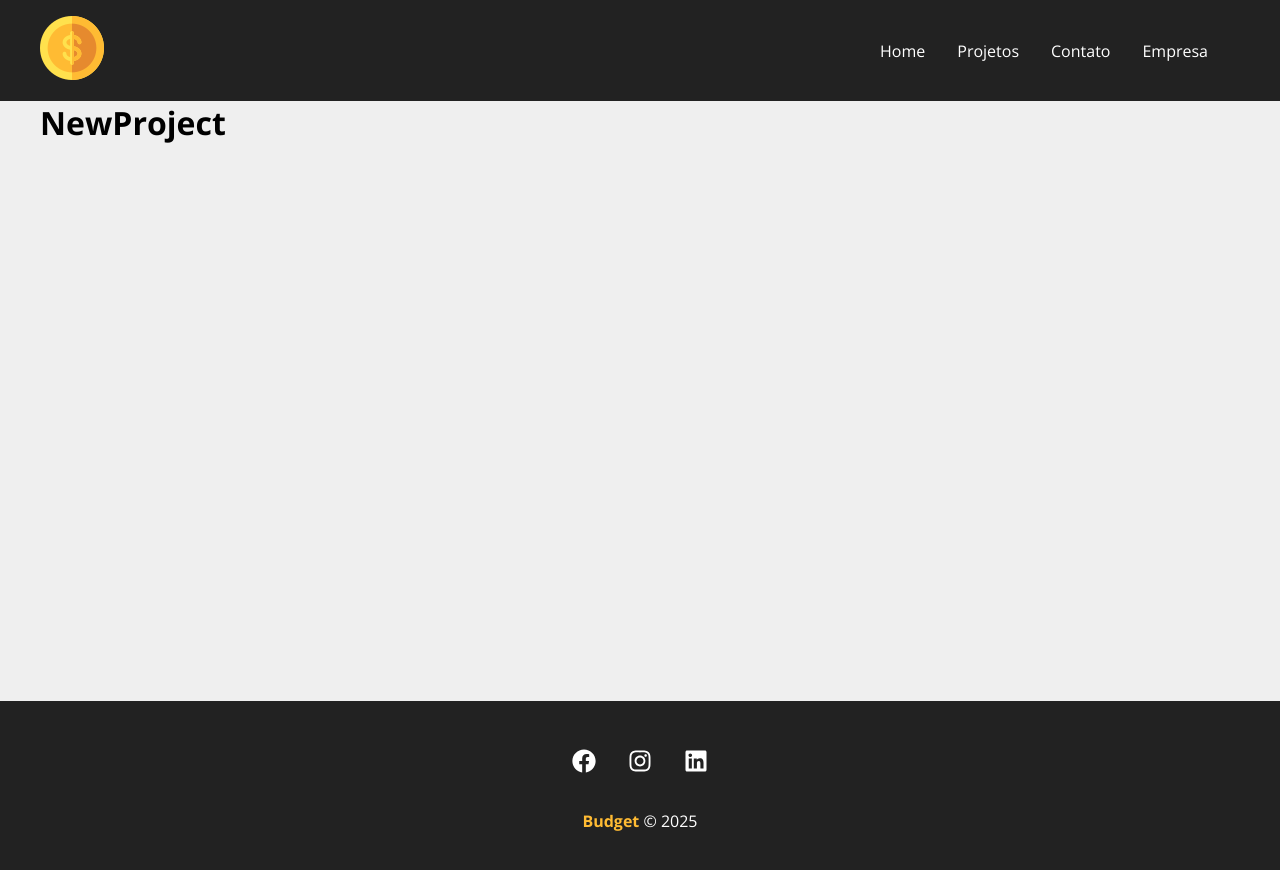
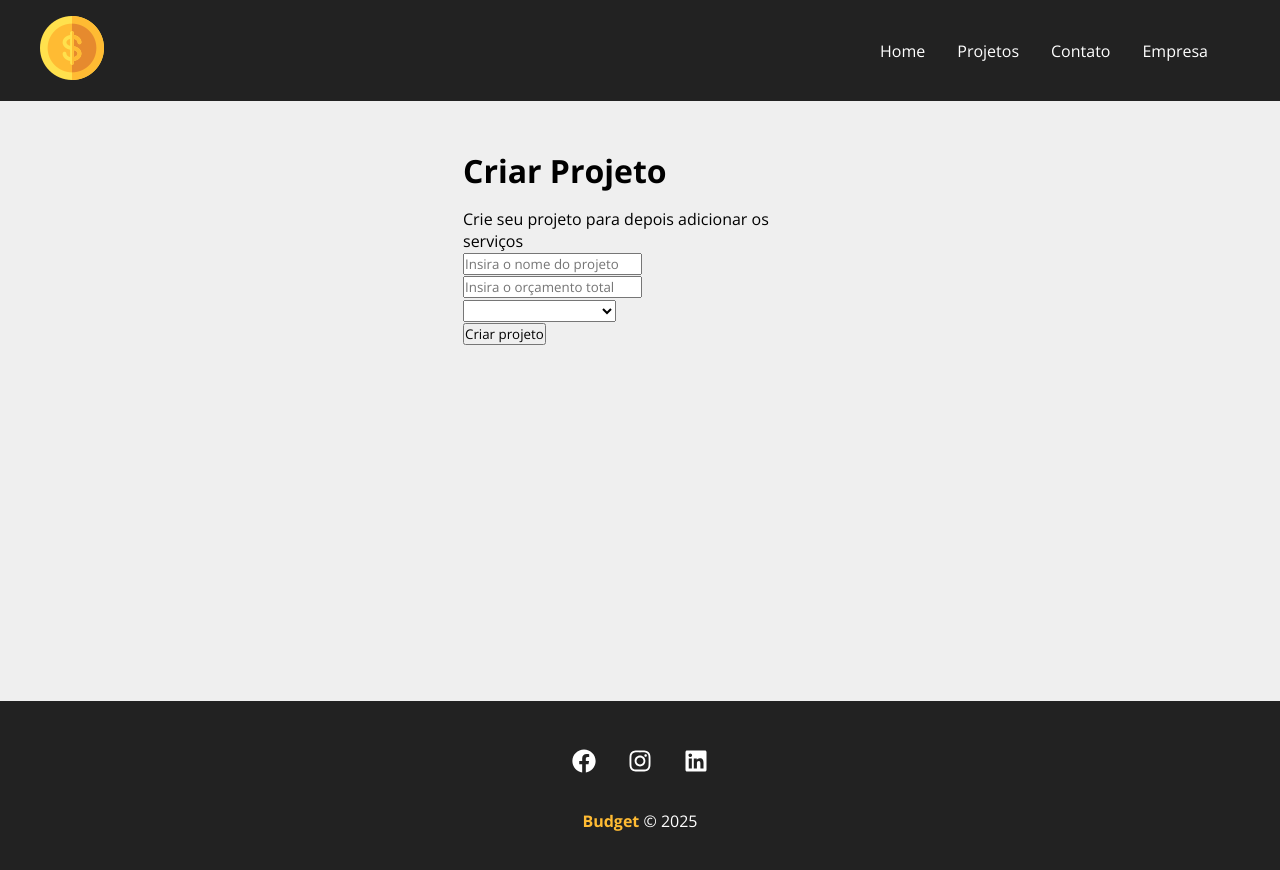
Before and after one commit to thomasbatista/budget, a JavaScript app: page /newproject in a window 1280 px wide. Shown: the top 870 px of the page. Built offline with nearby package versions, Linux system fonts and the light colour scheme; the HTML template or start-up script is replaced by a standard one.

Commit message:
estrutura do form criada

```diff
--- a/src/App.js
+++ b/src/App.js
@@ -1,4 +1,4 @@
-import { BrowserRouter as Router, Routes, Route, Link } from 'react-router-dom';
+import { BrowserRouter as Router, Routes, Route } from 'react-router-dom';
 
 import Home from './components/pages/Home'
 import Contact from './components/pages/Contact'
--- a/src/components/pages/NewProject.js
+++ b/src/components/pages/NewProject.js
@@ -1,6 +1,13 @@
+import ProjectForm from '../project/ProjectForm'
+import styles from './NewProject.module.css'
+
 function NewProject() {
     return (
-        <h1>NewProject</h1>
+        <div className={styles.newproject_container}>
+            <h1>Criar Projeto</h1>
+            <p>Crie seu projeto para depois adicionar os serviços</p>
+            <ProjectForm />
+        </div>
     )
 }
 
--- /dev/null
+++ b/src/components/pages/NewProject.module.css
@@ -0,0 +1,13 @@
+.newproject_container {
+    width: 450px;
+    margin: 0 auto;
+    padding: 3em;
+}
+
+.newproject_container h1 {
+    margin-bottom: .5em;
+}
+
+.newproject_container p {
+    color: 7b7b7b;
+}
--- /dev/null
+++ b/src/components/project/ProjectForm.js
@@ -0,0 +1,22 @@
+function ProjectForm() {
+    return (
+        <form>
+            <div>
+                <input type="text" placeholder="Insira o nome do projeto" />
+            </div>
+            <div>
+                <input type="number" placeholder="Insira o orçamento total" />
+            </div>
+            <div>
+                <select name="category_id">
+                    <option disabled>Selecione a categoria</option>
+                </select>
+            </div>
+            <div>
+                <input type="submit" value="Criar projeto" />
+            </div>
+        </form>
+    )
+}
+
+export default ProjectForm
```
